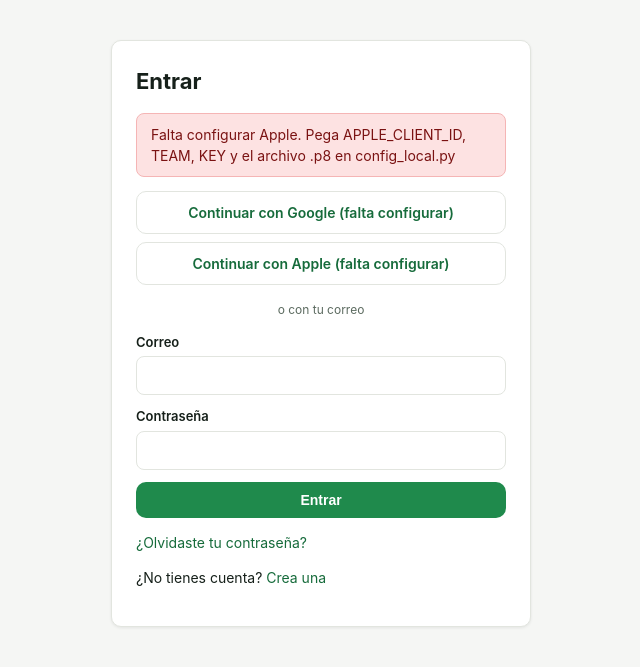
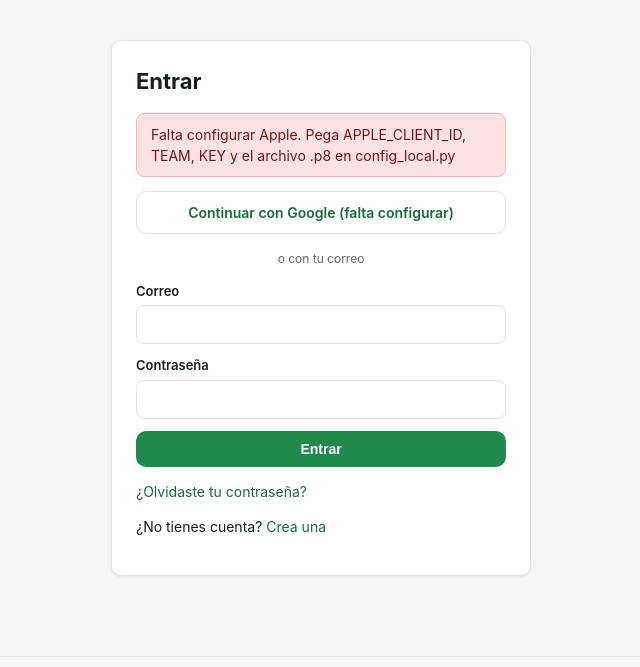
Before and after one commit to tecnologiameridahd-debug/motorcriollo, a FastAPI app: page /auth/apple in a window 1280 px wide. Shown: the part 59-726 px from the top of the page, without its empty margins (319-959 px from the left). Run offline with FastAPI, Linux system fonts and the light colour scheme.

Commit message:
Quitar boton de Apple, dejar solo login con Google

```diff
--- a/templates/login.html
+++ b/templates/login.html
@@ -8,7 +8,6 @@
 
   <div class="oauth-row">
     <a class="btn btn-ghost btn-block" href="/auth/google">Continuar con Google{% if not google_ok %} (falta configurar){% endif %}</a>
-    <a class="btn btn-ghost btn-block" href="/auth/apple">Continuar con Apple{% if not apple_ok %} (falta configurar){% endif %}</a>
   </div>
   <div class="divider">o con tu correo</div>
 
--- a/templates/registro.html
+++ b/templates/registro.html
@@ -7,7 +7,6 @@
 
   <div class="oauth-row">
     <a class="btn btn-ghost btn-block" href="/auth/google">Continuar con Google{% if not google_ok %} (falta configurar){% endif %}</a>
-    <a class="btn btn-ghost btn-block" href="/auth/apple">Continuar con Apple{% if not apple_ok %} (falta configurar){% endif %}</a>
   </div>
   <div class="divider">o con tu correo</div>
 
```
